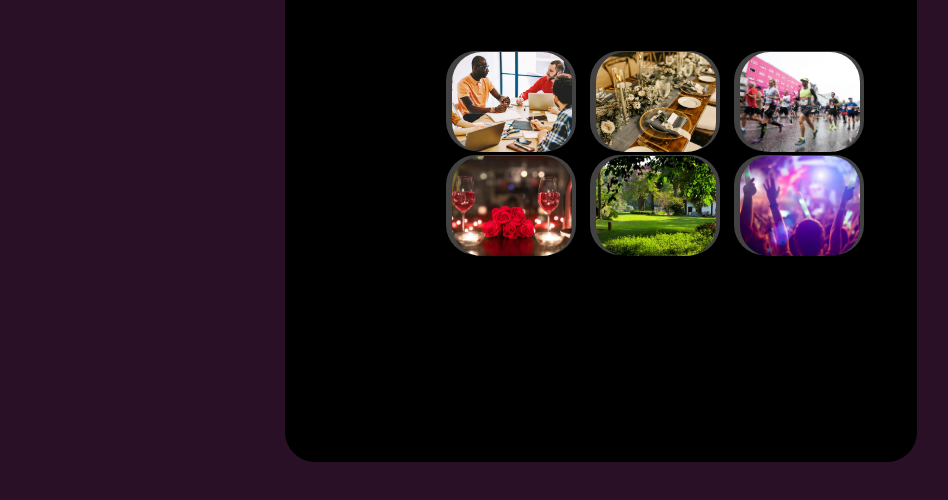
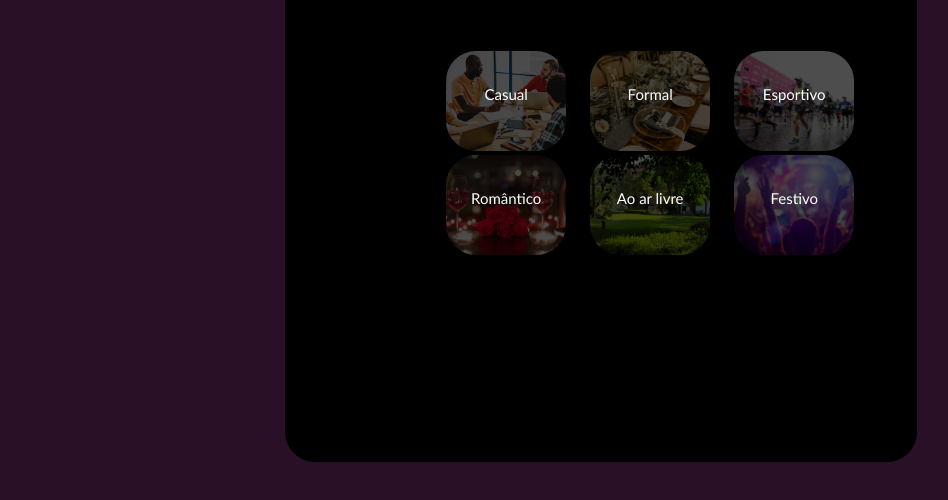
Before and after one commit to DBVeit/ScentSenseV2, a plain HTML site: page html/Question_two.html in a window 1280 px wide. Shown: the part 138-638 px from the top of the page, without its empty margins (39-987 px from the left). Drawn offline with Linux system fonts and the light colour scheme.

Commit message:
Question2 alteracoes

```diff
--- a/css/styles.css
+++ b/css/styles.css
@@ -26,7 +26,6 @@ body{
 }
 
 .fragrance-txt{
-	font-family: ;
 	position: absolute;
 	width: 492px;
 	height: 297px;
@@ -124,35 +123,49 @@ body{
 }
 
 /*Question2*/
-.ocasion_btn{
-	width: 130px;
-	height: 100px;
-	background-color: rgb(66, 66, 66);
-	border-radius: 30px;
-	border: none;
-	transition-duration: 1s;
-	align-items: center;
-	cursor: pointer;
-	background-size:cover
-}
-
-.ocasion_btn:hover{
-	background-color: rgb(250, 250, 250);
-	transition-duration: 1s;
-	background-size:cover
-}
-
 .ocasion_btn_img{
 	width: 120px;
 	height: 100px;
+	opacity: 0.3;
+	display: block;
 	align-items: center;
 	transition-duration: 1s;
 	object-fit: cover;
 	border-radius: 30px;
-	background-size:cover
+	background-size:cover;
+	backface-visibility: hidden;
 }
 
-.casual_btn, .formal_btn, .sport_btn, .romantic_btn, .open_air_btn, .party_btn{
+.ocasion_btn{
+	text-align: center;
+	border-radius: 30px;
+	border: none;
+	cursor: pointer;
+	background-size:cover;
+	opacity: 1;
+	top: 43%;
+	left: 43%;
+	position: absolute;
+	transform: translate(-50%, -50%);
+	-ms-transform: translate(-50%, -50%);
+	text-align: center;
+}
+
+
+.container_btn{
 	width: 140px;
 	height: 100px;
+	transition-duration: 1s;
+	position: relative;
 }
+
+.container_btn:hover{
+	cursor: pointer;
+	transition-duration: 1s;
+
+}
+
+.descripton_text{
+	font-size: 15px;
+	font-family: 'Gill Sans', 'Gill Sans MT', Calibri, 'Trebuchet MS', sans-serif;
+}
--- a/html/Question_two.html
+++ b/html/Question_two.html
@@ -14,47 +14,53 @@
                     <table>
                         <tr>
                             <td>
-                                <div class="casual_btn">
-                                    <button class="ocasion_btn">
+                                <div class="container_btn">
                                     <img class="ocasion_btn_img" src="../img/grupo-de-pessoas-trabalhando.jpg"/>
-                                    </button>
+                                    <div class="ocasion_btn">
+                                        <div class="descripton_text">Casual</div>
+                                    </div>
                                 </div>
                             </td>
                             <td>
-                                <div class="formal_btn">
-                                    <button class="ocasion_btn">
+                                <div class="container_btn">
                                     <img class="ocasion_btn_img" src="../img/Photo-13.jpg"/>
-                                    </button>
+                                    <div class="ocasion_btn">
+                                        <div class="descripton_text">Formal</div>
+                                    </div>
                                 </div>
                             </td>
                             <td>
-                                <div class="sport_btn">
-                                    <button class="ocasion_btn">
+                                <div class="container_btn">
                                     <img class="ocasion_btn_img" src="../img/maratona-de-hamburgo-2019.webp"/>
-                                    </button>
+                                    <div class="ocasion_btn">
+                                        <div class="descripton_text">Esportivo</div>
+                                    </div>
                                 </div>
                             </td>
                         </tr>
                         <tr>
                             <td>
-                                <div class="romantic_btn">
-                                    <button class="ocasion_btn">
+                                <div class="container_btn">
                                     <img class="ocasion_btn_img" src="../img/Jantar+Romântico+no+HUB+-+Banner+Home.jpg"/>
-                                    </button>
+                                    <div class="ocasion_btn">
+                                        <div class="descripton_text">Romântico</div>
+                                    </div>
                                 </div>
                             </td>
                             <td>
-                                <div class="open_air_btn">
-                                    <button class="ocasion_btn">
+                                <div class="container_btn">
                                     <img class="ocasion_btn_img" src="../img/AZAEL-BILD-46.jpg"/>
-                                    </button>
+                                    <div class="ocasion_btn">
+                                        <div class="descripton_text">Ao ar livre</div>
+                                    </div>
                                 </div>
                             </td>
                             <td>
-                                <div class="party_btn">
-                                    <button class="ocasion_btn">
+                                <div class="container_btn">
                                     <img class="ocasion_btn_img" src="../img/festa-antes-formatura-scaled-1.jpg"/>
-                                    </button>
+                                    <div class="ocasion_btn">
+                                        <div class="descripton_text">Festivo</div>
+                                    </div>
                                 </div>
                             </td>
                         </tr>
```
Lines whose indentation alone changed are shown as unchanged.
